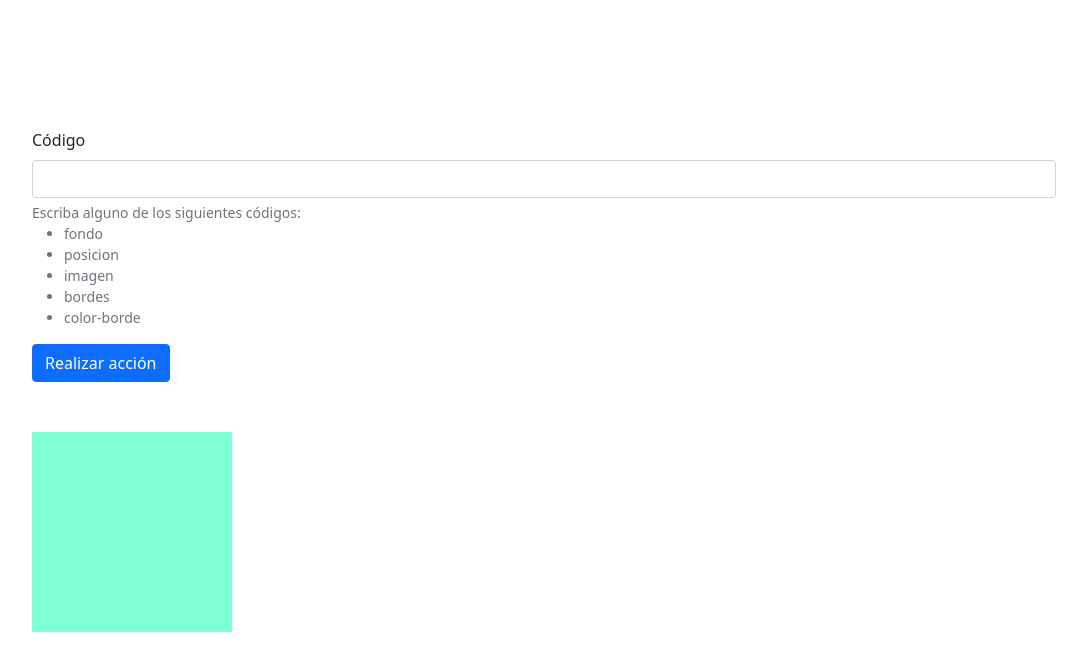
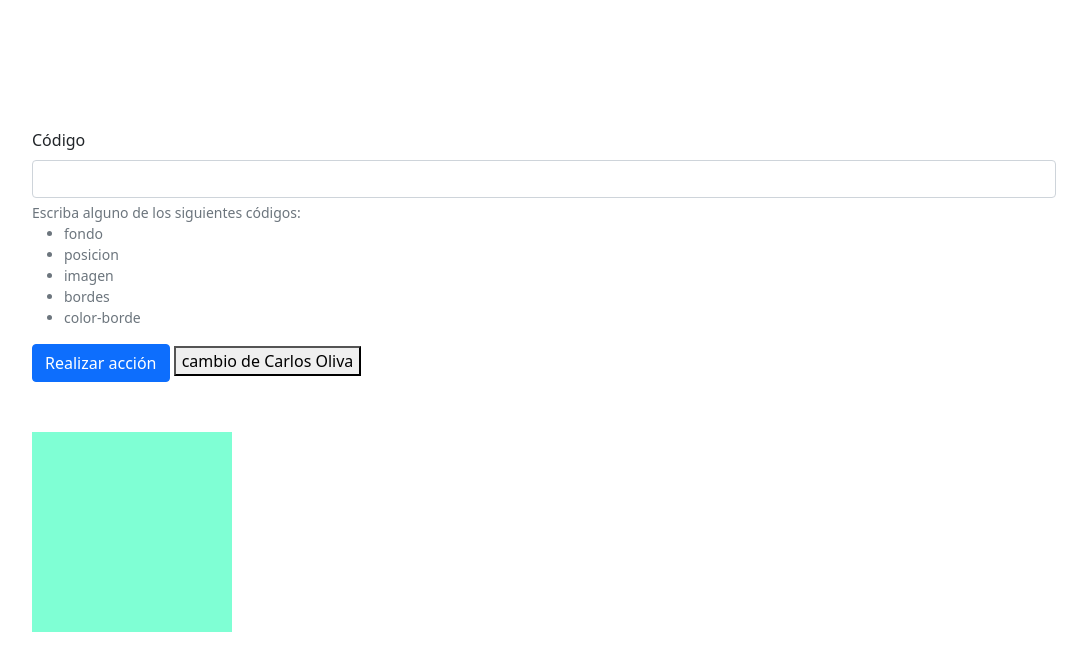
Before and after one commit to carlosOliva-SO/acciones-usuario, a plain HTML site: page index.html in a window 1280 px wide. Shown: the whole page, without its empty margins (96-1183 px from the left). Drawn offline with nearby package versions, Linux system fonts and the light colour scheme.

Commit message:
cambios de carlos oliva

```diff
--- a/index.html
+++ b/index.html
@@ -52,6 +52,7 @@
      <button class="btn btn-primary" onclick="accion()">
        Realizar acción
      </button>
+     <button>cambio de Carlos Oliva</button>
    </div>
    <div id="caja"></div>
  </body>
```
